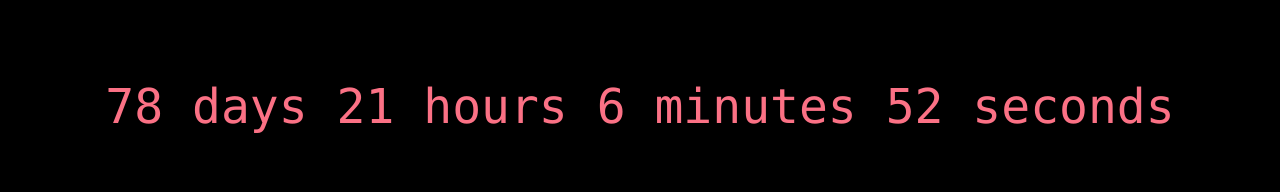
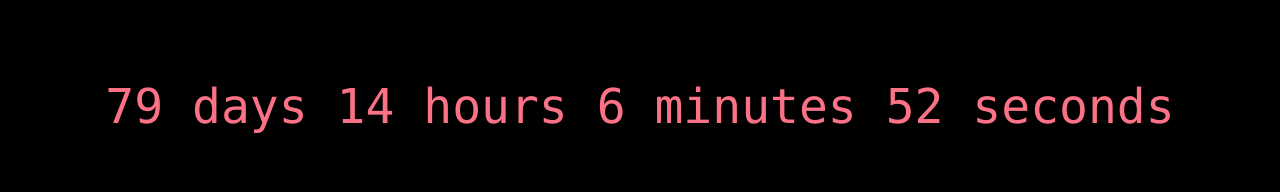
Before and after one commit to Perfect-Match-Org/perfect-match-web, a Next.js app: page / in a window 1280 px wide. Shown: the part 333-525 px from the top of the page. Built offline with nearby package versions, Linux system fonts and the light colour scheme.

Commit message:
Updated launch time

```diff
--- a/pages/index.tsx
+++ b/pages/index.tsx
@@ -40,7 +40,7 @@ function Ticket() {
   } else {
     const date = new Date();
     return (<Countdown
-      date={new Date('2023-02-01T00:00:00')}
+      date={new Date('2023-02-01T17:00:00')}
       renderer={renderer}
 
       daysInHours={false}
@@ -80,7 +80,7 @@ const Home: NextPage = () => {
 
           </h1>
 
-          <Image src={logo} alt="logo" width={100} height={100} />
+          <Image src={logo} width={100} height={100} />
           <br></br>
           {Ticket()}
           <div></div>
```
